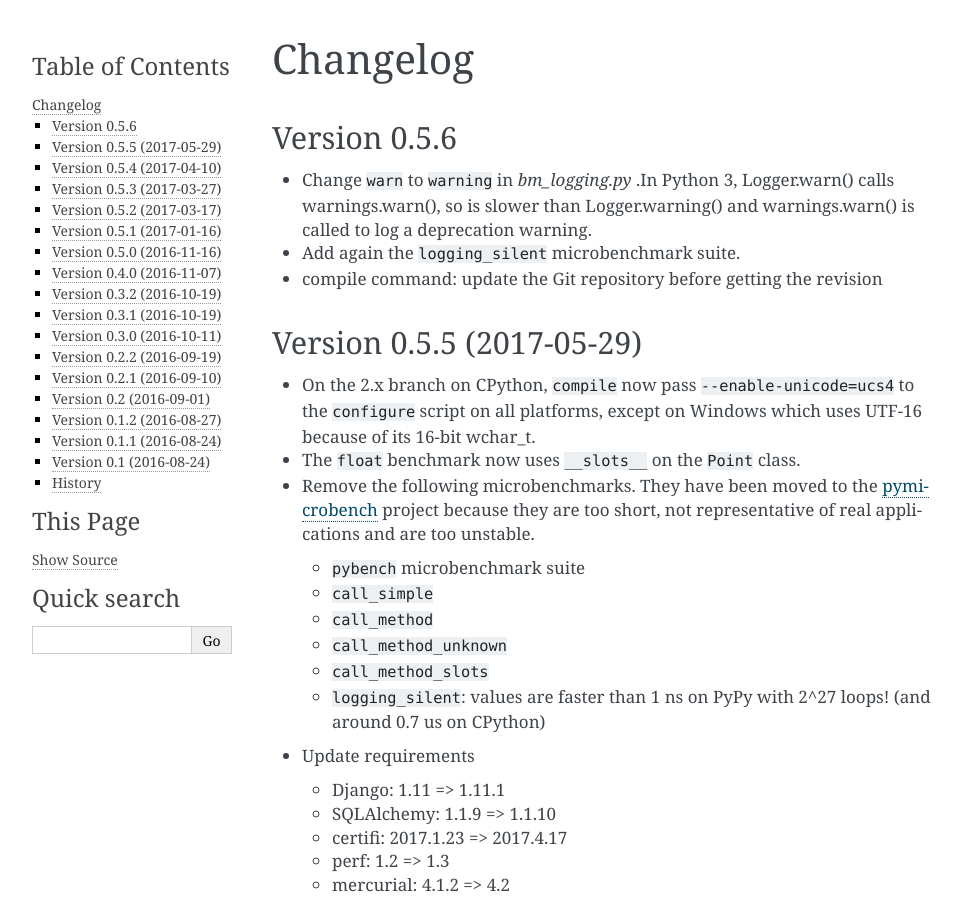
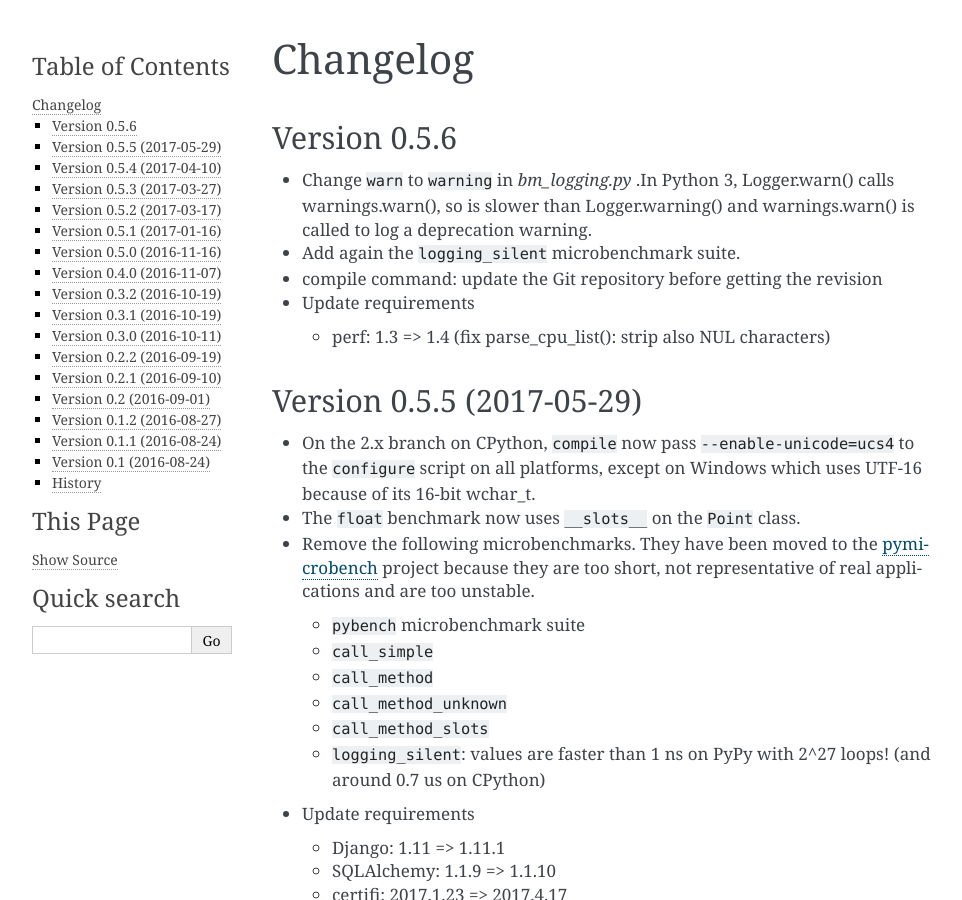
Before and after one commit to python/pyperformance, a Sphinx documentation site: the page built from doc/changelog.rst, in a window 1280 px wide and 900 px high. Shown: the whole window, without its empty margins (148-1110 px from the left). Built offline with Sphinx 7.4.7, drawn with Linux system fonts in a browser that asks for light colours.

Commit message:
Upgrade perf 1.3 to 1.4

```diff
--- a/doc/changelog.rst
+++ b/doc/changelog.rst
@@ -9,6 +9,9 @@ Version 0.5.6
   warnings.warn() is called to log a deprecation warning.
 * Add again the ``logging_silent`` microbenchmark suite.
 * compile command: update the Git repository before getting the revision
+* Update requirements
+
+  - perf: 1.3 => 1.4 (fix parse_cpu_list(): strip also NUL characters)
 
 Version 0.5.5 (2017-05-29)
 --------------------------
```
Also changed, not shown: 1 other file.
